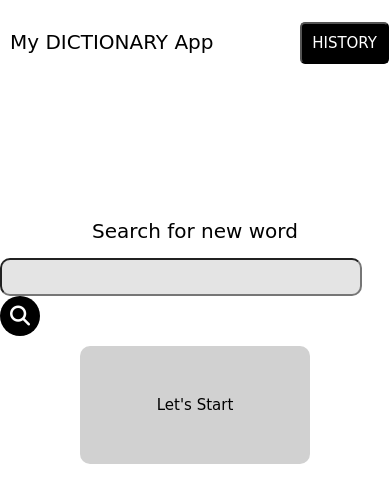
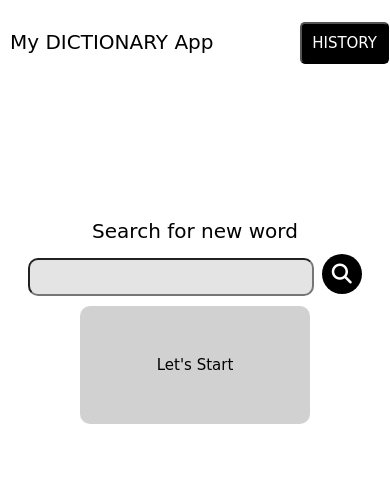
Before and after one commit to AbdulAzizDevIn/My-Dictionary---Javascript-Project---47hmuhlaphzv, a plain HTML site: page index.html in a window 390 px wide. Drawn offline with Linux system fonts and the light colour scheme; a web font is replaced by a local one.

Commit message:
Improve responsiveness

```diff
--- a/styles.css
+++ b/styles.css
@@ -143,7 +143,7 @@ body{
 
 
 
-/*----------------------------------for smaller screen-------------------------------------*/
+/*----------------------------------responsiveness-------------------------------------*/
 
 @media only screen and (max-width:750px) {
     .name{
@@ -177,4 +177,7 @@ body{
     .newDiv{
         width: 39%;
     }
+    #input input{
+        width: 31vh;
+    }
 }
```
